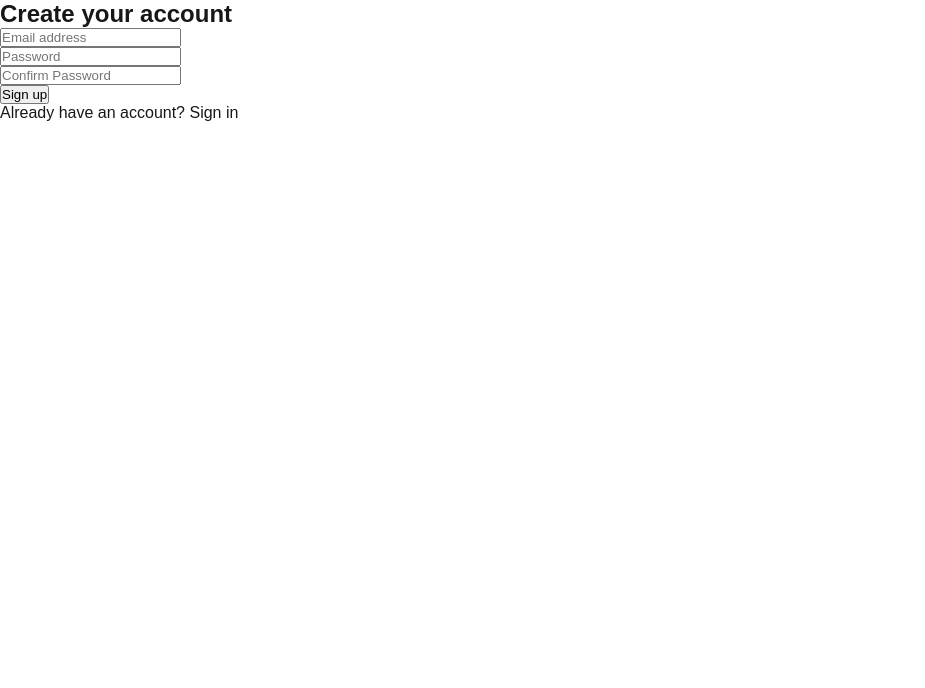
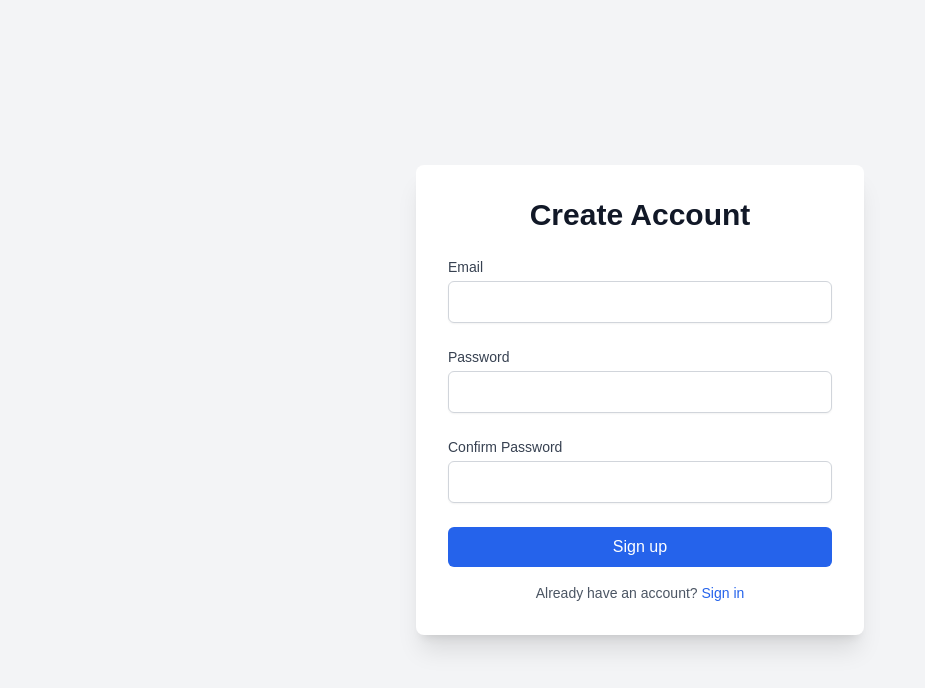
Before and after one commit to ReginaldBrixton/capstone-final-project, a Next.js app: page /register in a window 1280 px wide. Shown: the top 688 px of the page, without its empty margins (0-925 px from the left). Built offline with nearby package versions, Linux system fonts and the light colour scheme.

Commit message:
"Refactor auth pages to use Tailwind CSS and update styles"

```diff
--- /dev/null
+++ b/postcss.config.js
@@ -0,0 +1,6 @@
+module.exports = {
+  plugins: {
+    tailwindcss: {},
+    autoprefixer: {},
+  },
+}
--- a/src/app/(auth)/login/page.jsx
+++ b/src/app/(auth)/login/page.jsx
@@ -9,56 +9,55 @@ export default function LoginPage() {
 
   const handleSubmit = async (e) => {
     e.preventDefault();
-    // Add login logic here
     console.log('Login attempt:', { email });
   };
 
   return (
-    <div className="min-h-screen flex items-center justify-center bg-gray-50">
-      <div className="max-w-md w-full space-y-8 p-8 bg-white rounded-lg shadow-lg">
+    <div className="flex min-h-screen items-center justify-center bg-gray-100 p-4">
+      <div className="w-full max-w-md rounded-lg bg-white p-8 shadow-xl">
+        <h2 className="mb-6 text-center text-3xl font-bold text-gray-900">
+          Sign in
+        </h2>
+        <form onSubmit={handleSubmit} className="space-y-6">
           <div>
-          <h2 className="mt-6 text-center text-3xl font-extrabold text-gray-900">
-            Sign in to your account
-          </h2>
-        </div>
-        <form className="mt-8 space-y-6" onSubmit={handleSubmit}>
-          <div className="rounded-md shadow-sm -space-y-px">
-            <div>
+            <label htmlFor="email" className="block text-sm font-medium text-gray-700">
+              Email
+            </label>
             <input
+              id="email"
               type="email"
               required
-                className="appearance-none rounded-none relative block w-full px-3 py-2 border border-gray-300 placeholder-gray-500 text-gray-900 rounded-t-md focus:outline-none focus:ring-indigo-500 focus:border-indigo-500 focus:z-10 sm:text-sm"
-                placeholder="Email address"
+              className="mt-1 block w-full rounded-md border border-gray-300 px-3 py-2 shadow-sm focus:border-blue-500 focus:outline-none focus:ring-1 focus:ring-blue-500"
               value={email}
               onChange={(e) => setEmail(e.target.value)}
             />
           </div>
           <div>
+            <label htmlFor="password" className="block text-sm font-medium text-gray-700">
+              Password
+            </label>
             <input
+              id="password"
               type="password"
               required
-                className="appearance-none rounded-none relative block w-full px-3 py-2 border border-gray-300 placeholder-gray-500 text-gray-900 rounded-b-md focus:outline-none focus:ring-indigo-500 focus:border-indigo-500 focus:z-10 sm:text-sm"
-                placeholder="Password"
+              className="mt-1 block w-full rounded-md border border-gray-300 px-3 py-2 shadow-sm focus:border-blue-500 focus:outline-none focus:ring-1 focus:ring-blue-500"
               value={password}
               onChange={(e) => setPassword(e.target.value)}
             />
           </div>
-          </div>
-
-          <div>
           <button
             type="submit"
-              className="group relative w-full flex justify-center py-2 px-4 border border-transparent text-sm font-medium rounded-md text-white bg-indigo-600 hover:bg-indigo-700 focus:outline-none focus:ring-2 focus:ring-offset-2 focus:ring-indigo-500"
+            className="w-full rounded-md bg-blue-600 py-2 text-white hover:bg-blue-700 focus:outline-none focus:ring-2 focus:ring-blue-500 focus:ring-offset-2"
           >
             Sign in
           </button>
-          </div>
         </form>
-        <div className="text-center">
-          <Link href="/register" className="text-indigo-600 hover:text-indigo-500">
-            Don&apos;t have an account? Sign up
+        <p className="mt-4 text-center text-sm text-gray-600">
+          Don&apos;t have an account?{' '}
+          <Link href="/register" className="text-blue-600 hover:text-blue-500">
+            Sign up
           </Link>
-        </div>
+        </p>
       </div>
     </div>
   );
--- a/src/app/(auth)/register/page.jsx
+++ b/src/app/(auth)/register/page.jsx
@@ -14,66 +14,68 @@ export default function RegisterPage() {
       alert('Passwords do not match');
       return;
     }
-    // Add registration logic here
     console.log('Registration attempt:', { email });
   };
 
   return (
-    <div className="min-h-screen flex items-center justify-center bg-gray-50">
-      <div className="max-w-md w-full space-y-8 p-8 bg-white rounded-lg shadow-lg">
+    <div className="flex min-h-screen items-center justify-center bg-gray-100 p-4">
+      <div className="w-full max-w-md rounded-lg bg-white p-8 shadow-xl">
+        <h2 className="mb-6 text-center text-3xl font-bold text-gray-900">
+          Create Account
+        </h2>
+        <form onSubmit={handleSubmit} className="space-y-6">
           <div>
-          <h2 className="mt-6 text-center text-3xl font-extrabold text-gray-900">
-            Create your account
-          </h2>
-        </div>
-        <form className="mt-8 space-y-6" onSubmit={handleSubmit}>
-          <div className="rounded-md shadow-sm -space-y-px">
-            <div>
+            <label htmlFor="email" className="block text-sm font-medium text-gray-700">
+              Email
+            </label>
             <input
+              id="email"
               type="email"
               required
-                className="appearance-none rounded-none relative block w-full px-3 py-2 border border-gray-300 placeholder-gray-500 text-gray-900 rounded-t-md focus:outline-none focus:ring-indigo-500 focus:border-indigo-500 focus:z-10 sm:text-sm"
-                placeholder="Email address"
+              className="mt-1 block w-full rounded-md border border-gray-300 px-3 py-2 shadow-sm focus:border-blue-500 focus:outline-none focus:ring-1 focus:ring-blue-500"
               value={email}
               onChange={(e) => setEmail(e.target.value)}
             />
           </div>
           <div>
+            <label htmlFor="password" className="block text-sm font-medium text-gray-700">
+              Password
+            </label>
             <input
+              id="password"
               type="password"
               required
-                className="appearance-none rounded-none relative block w-full px-3 py-2 border border-gray-300 placeholder-gray-500 text-gray-900 focus:outline-none focus:ring-indigo-500 focus:border-indigo-500 focus:z-10 sm:text-sm"
-                placeholder="Password"
+              className="mt-1 block w-full rounded-md border border-gray-300 px-3 py-2 shadow-sm focus:border-blue-500 focus:outline-none focus:ring-1 focus:ring-blue-500"
               value={password}
               onChange={(e) => setPassword(e.target.value)}
             />
           </div>
           <div>
+            <label htmlFor="confirmPassword" className="block text-sm font-medium text-gray-700">
+              Confirm Password
+            </label>
             <input
+              id="confirmPassword"
               type="password"
               required
-                className="appearance-none rounded-none relative block w-full px-3 py-2 border border-gray-300 placeholder-gray-500 text-gray-900 rounded-b-md focus:outline-none focus:ring-indigo-500 focus:border-indigo-500 focus:z-10 sm:text-sm"
-                placeholder="Confirm Password"
+              className="mt-1 block w-full rounded-md border border-gray-300 px-3 py-2 shadow-sm focus:border-blue-500 focus:outline-none focus:ring-1 focus:ring-blue-500"
               value={confirmPassword}
               onChange={(e) => setConfirmPassword(e.target.value)}
             />
           </div>
-          </div>
-
-          <div>
           <button
             type="submit"
-              className="group relative w-full flex justify-center py-2 px-4 border border-transparent text-sm font-medium rounded-md text-white bg-indigo-600 hover:bg-indigo-700 focus:outline-none focus:ring-2 focus:ring-offset-2 focus:ring-indigo-500"
+            className="w-full rounded-md bg-blue-600 py-2 text-white hover:bg-blue-700 focus:outline-none focus:ring-2 focus:ring-blue-500 focus:ring-offset-2"
           >
             Sign up
           </button>
-          </div>
         </form>
-        <div className="text-center">
-          <Link href="/login" className="text-indigo-600 hover:text-indigo-500">
-            Already have an account? Sign in
+        <p className="mt-4 text-center text-sm text-gray-600">
+          Already have an account?{' '}
+          <Link href="/login" className="text-blue-600 hover:text-blue-500">
+            Sign in
           </Link>
-        </div>
+        </p>
       </div>
     </div>
   );
--- a/src/app/globals.css
+++ b/src/app/globals.css
@@ -1,3 +1,7 @@
+@tailwind base;
+@tailwind components;
+@tailwind utilities;
+
 :root {
   --background: #ffffff;
   --foreground: #171717;
@@ -40,3 +44,17 @@ a {
     color-scheme: dark;
   }
 }
+
+@layer components {
+  .input-field {
+    @apply appearance-none rounded-none relative block w-full px-3 py-2 border border-gray-300 placeholder-gray-500 text-gray-900 focus:outline-none focus:ring-indigo-500 focus:border-indigo-500 focus:z-10 sm:text-sm;
+  }
+
+  .btn-primary {
+    @apply w-full flex justify-center py-2 px-4 border border-transparent rounded-md shadow-sm text-sm font-medium text-white bg-indigo-600 hover:bg-indigo-700 focus:outline-none focus:ring-2 focus:ring-offset-2 focus:ring-indigo-500;
+  }
+
+  .link {
+    @apply text-indigo-600 hover:text-indigo-500;
+  }
+}
--- /dev/null
+++ b/tailwind.config.js
@@ -0,0 +1,17 @@
+/** @type {import('tailwindcss').Config} */
+module.exports = {
+  content: [
+    './src/pages/**/*.{js,ts,jsx,tsx,mdx}',
+    './src/components/**/*.{js,ts,jsx,tsx,mdx}',
+    './src/app/**/*.{js,ts,jsx,tsx,mdx}',
+  ],
+  theme: {
+    extend: {
+      colors: {
+        primary: '#0070f3',
+        secondary: '#00a8e8',
+      },
+    },
+  },
+  plugins: [],
+}
```
Lines whose indentation alone changed are shown as unchanged.
